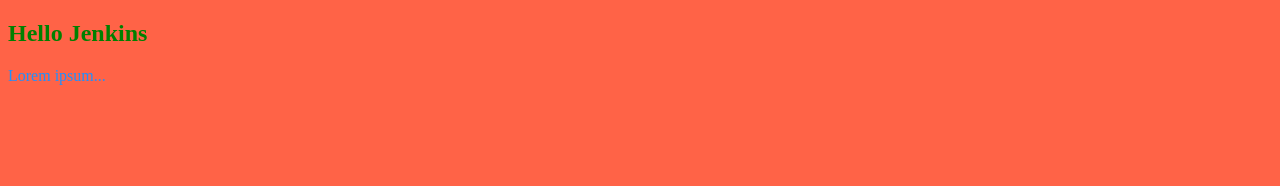
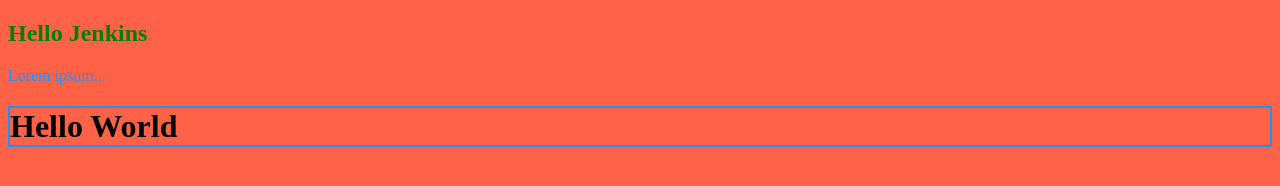
Before and after one commit to Munendra09/jenkins, a plain HTML site: page index.html in a window 1280 px wide. Drawn offline with Linux system fonts and the light colour scheme.

Commit message:
Update index.html

```diff
--- a/index.html
+++ b/index.html
@@ -16,5 +16,6 @@
 <body>
     <h2>Hello Jenkins</h2>
     <p style="color:DodgerBlue;">Lorem ipsum...</p>
+    <h1 style="border:2px solid DodgerBlue;">Hello World</h1>
 </body>
 </html>
```
